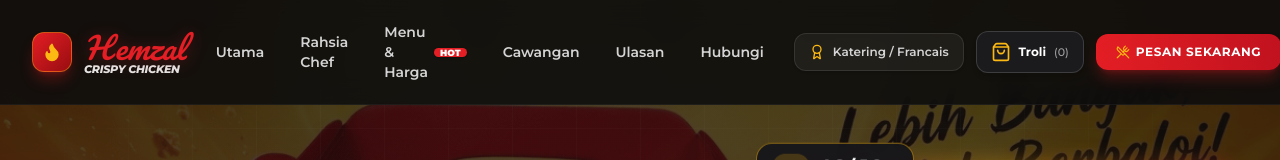
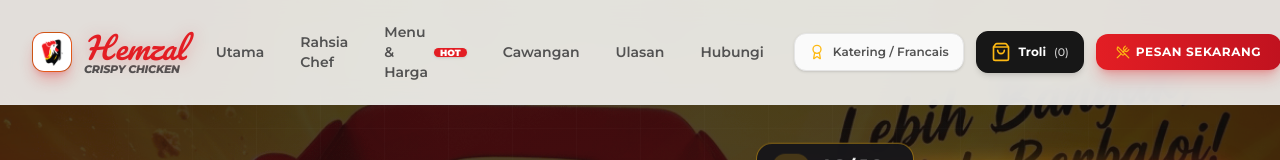
Before and after one commit to haz-pqh/Hemzal-Website-New, a React (Vite) app: page / in a window 1280 px wide. Shown: the top 160 px of the page. Built offline with nearby package versions, Linux system fonts and the light colour scheme.

Commit message:
Update Navbar.tsx

```diff
--- a/src/components/Navbar.tsx
+++ b/src/components/Navbar.tsx
@@ -1,6 +1,7 @@
 import React, { useState, useEffect } from 'react';
 import { ShoppingBag, MapPin, Phone, Menu, X, Flame, UtensilsCrossed, Award } from 'lucide-react';
 import { playPopSound } from '../utils/sound';
+import logo from '/icon.png';
 
 interface NavbarProps {
   cartCount: number;
@@ -40,8 +41,8 @@ export const Navbar: React.FC<NavbarProps> = ({
         id="main-navbar"
         className={`w-full transition-all duration-300 ${
           isScrolled
-            ? 'bg-[#0c0c0e]/95 backdrop-blur-md py-2.5 shadow-2xl border-b border-white/10'
-            : 'bg-[#0c0c0e]/85 backdrop-blur-md py-3.5 border-b border-white/5'
+            ? 'bg-white/95 backdrop-blur-md py-2.5 shadow-lg border-b border-neutral-200'
+            : 'bg-white/85 backdrop-blur-md py-3.5 border-b border-neutral-200/60'
         }`}
       >
         <div className="max-w-7xl mx-auto px-4 sm:px-6 lg:px-8 flex items-center justify-between gap-4">
@@ -51,14 +52,18 @@ export const Navbar: React.FC<NavbarProps> = ({
             href="#home"
             className="flex items-center gap-3 group cursor-pointer focus:outline-none shrink-0"
           >
-            <div className="w-10 h-10 rounded-xl bg-gradient-to-br from-[#E31E24] to-[#990D11] flex items-center justify-center shadow-lg shadow-[#E31E24]/30 border border-[#FDB913]/40 group-hover:scale-105 transition-transform shrink-0">
-              <Flame className="w-5 h-5 text-[#FDB913] fill-[#FDB913]" />
+            <div className="w-10 h-10 rounded-xl bg-gradient-to-br from-[#E31E24] to-[#990D11] flex items-center justify-center shadow-lg shadow-[#E31E24]/30 border border-[#FDB913]/40 group-hover:scale-105 transition-transform shrink-0 overflow-hidden">
+              <img
+                src={logo}
+                alt="Logo"
+                className="w-full h-full object-contain select-none pointer-events-none"
+              />
             </div>
             <div className="flex flex-col items-start leading-none">
               <span className="font-hemzal italic text-2xl sm:text-3xl text-[#E31E24] tracking-normal drop-shadow-[0_2px_8px_rgba(227,30,36,0.3)] group-hover:scale-105 transition-transform origin-left">
                 Hemzal
               </span>
-              <span className="text-[10px] sm:text-[11px] font-extrabold italic tracking-tight text-neutral-200 uppercase font-['Montserrat',sans-serif] -mt-0.5">
+              <span className="text-[10px] sm:text-[11px] font-extrabold italic tracking-tight text-neutral-600 uppercase font-['Montserrat',sans-serif] -mt-0.5">
                 Crispy Chicken
               </span>
             </div>
@@ -70,7 +75,7 @@ export const Navbar: React.FC<NavbarProps> = ({
               <a
                 key={link.href}
                 href={link.href}
-                className="relative px-3.5 py-2 rounded-xl text-sm font-semibold text-neutral-300 hover:text-white hover:bg-white/5 transition-all flex items-center gap-1.5 group"
+                className="relative px-3.5 py-2 rounded-xl text-sm font-semibold text-neutral-600 hover:text-neutral-900 hover:bg-neutral-100 transition-all flex items-center gap-1.5 group"
               >
                 <span>{link.label}</span>
                 {link.badge && (
@@ -90,7 +95,7 @@ export const Navbar: React.FC<NavbarProps> = ({
             <button
               id="catering-btn"
               onClick={onOpenFranchise}
-              className="hidden md:inline-flex items-center gap-2 text-xs font-semibold text-neutral-300 hover:text-white px-3.5 py-2.5 rounded-xl border border-white/10 hover:border-[#FDB913]/40 bg-white/5 hover:bg-white/10 transition-all cursor-pointer shadow-sm"
+              className="hidden md:inline-flex items-center gap-2 text-xs font-semibold text-neutral-600 hover:text-neutral-900 px-3.5 py-2.5 rounded-xl border border-neutral-200 hover:border-[#FDB913]/60 bg-neutral-50 hover:bg-neutral-100 transition-all cursor-pointer shadow-sm"
               title="Tempahan Katering & Peluang Francais"
             >
               <Award className="w-4 h-4 text-[#FDB913]" />
@@ -104,7 +109,7 @@ export const Navbar: React.FC<NavbarProps> = ({
                 playPopSound();
                 onOpenCart();
               }}
-              className="relative flex items-center justify-center gap-2 bg-[#1b1b1e] hover:bg-[#25252a] text-white px-3.5 py-2.5 rounded-xl border border-white/15 hover:border-[#FDB913]/50 transition-all shadow-md cursor-pointer group shrink-0"
+              className="relative flex items-center justify-center gap-2 bg-neutral-900 hover:bg-neutral-800 text-white px-3.5 py-2.5 rounded-xl border border-neutral-900 hover:border-[#FDB913]/50 transition-all shadow-md cursor-pointer group shrink-0"
               aria-label="Buka Troli Pesanan"
             >
               <ShoppingBag className="w-4 h-4 sm:w-5 sm:h-5 text-[#FDB913] group-hover:scale-110 transition-transform shrink-0" />
@@ -115,7 +120,7 @@ export const Navbar: React.FC<NavbarProps> = ({
                   {cartCount}
                 </span>
               ) : (
-                <span className="hidden xl:inline text-[11px] text-neutral-400 font-medium">(0)</span>
+                <span className="hidden xl:inline text-[11px] text-neutral-300 font-medium">(0)</span>
               )}
             </button>
 
@@ -135,14 +140,14 @@ export const Navbar: React.FC<NavbarProps> = ({
                 playPopSound();
                 setMobileMenuOpen(!mobileMenuOpen);
               }}
-              className="lg:hidden flex items-center justify-center w-10 h-10 rounded-xl bg-[#1b1b1e] hover:bg-[#25252a] active:bg-[#2e2e35] text-white border border-white/15 hover:border-[#FDB913]/50 transition-all shadow-md cursor-pointer shrink-0"
+              className="lg:hidden flex items-center justify-center w-10 h-10 rounded-xl bg-neutral-900 hover:bg-neutral-800 active:bg-neutral-700 text-white border border-neutral-900 hover:border-[#FDB913]/50 transition-all shadow-md cursor-pointer shrink-0"
               aria-label={mobileMenuOpen ? 'Tutup menu navigasi' : 'Buka menu navigasi'}
               aria-expanded={mobileMenuOpen}
             >
               {mobileMenuOpen ? (
                 <X className="w-5 h-5 text-[#FDB913]" />
               ) : (
-                <Menu className="w-5 h-5 text-neutral-200" />
+                <Menu className="w-5 h-5 text-neutral-100" />
               )}
             </button>
 
@@ -151,26 +156,26 @@ export const Navbar: React.FC<NavbarProps> = ({
 
         {/* Mobile Dropdown Menu Drawer */}
         {mobileMenuOpen && (
-          <div className="lg:hidden bg-[#121215]/98 backdrop-blur-xl border-b border-white/10 px-5 py-5 space-y-4 shadow-2xl animate-in slide-in-from-top-3 duration-200 max-h-[calc(100vh-100px)] overflow-y-auto">
+          <div className="lg:hidden bg-white/98 backdrop-blur-xl border-b border-neutral-200 px-5 py-5 space-y-4 shadow-2xl animate-in slide-in-from-top-3 duration-200 max-h-[calc(100vh-100px)] overflow-y-auto">
             <div className="flex flex-col space-y-1 font-semibold text-sm">
               <a
                 href="#home"
                 onClick={() => setMobileMenuOpen(false)}
-                className="text-neutral-200 hover:text-[#FDB913] py-2.5 px-3 rounded-lg hover:bg-white/5 transition-colors flex items-center justify-between"
+                className="text-neutral-700 hover:text-[#E31E24] py-2.5 px-3 rounded-lg hover:bg-neutral-100 transition-colors flex items-center justify-between"
               >
                 <span>Laman Utama</span>
               </a>
               <a
                 href="#resepi"
                 onClick={() => setMobileMenuOpen(false)}
-                className="text-neutral-200 hover:text-[#FDB913] py-2.5 px-3 rounded-lg hover:bg-white/5 transition-colors flex items-center justify-between"
+                className="text-neutral-700 hover:text-[#E31E24] py-2.5 px-3 rounded-lg hover:bg-neutral-100 transition-colors flex items-center justify-between"
               >
                 <span>Rahsia & Resepi Chef</span>
               </a>
               <a
                 href="#menu"
                 onClick={() => setMobileMenuOpen(false)}
-                className="text-neutral-200 hover:text-[#FDB913] py-2.5 px-3 rounded-lg hover:bg-white/5 transition-colors flex items-center justify-between"
+                className="text-neutral-700 hover:text-[#E31E24] py-2.5 px-3 rounded-lg hover:bg-neutral-100 transition-colors flex items-center justify-between"
               >
                 <span>Menu & Senarai Harga</span>
                 <span className="text-[10px] text-white bg-[#E31E24] px-2 py-0.5 rounded-full font-black">Panas!</span>
@@ -178,7 +183,7 @@ export const Navbar: React.FC<NavbarProps> = ({
               <a
                 href="#cawangan"
                 onClick={() => setMobileMenuOpen(false)}
-                className="text-neutral-200 hover:text-[#FDB913] py-2.5 px-3 rounded-lg hover:bg-white/5 transition-colors flex items-center justify-between"
+                className="text-neutral-700 hover:text-[#E31E24] py-2.5 px-3 rounded-lg hover:bg-neutral-100 transition-colors flex items-center justify-between"
               >
                 <span className="flex items-center gap-1.5">
                   <MapPin className="w-4 h-4 text-[#FDB913]" /> Cawangan Outlet
@@ -188,20 +193,20 @@ export const Navbar: React.FC<NavbarProps> = ({
               <a
                 href="#testimoni"
                 onClick={() => setMobileMenuOpen(false)}
-                className="text-neutral-200 hover:text-[#FDB913] py-2.5 px-3 rounded-lg hover:bg-white/5 transition-colors flex items-center justify-between"
+                className="text-neutral-700 hover:text-[#E31E24] py-2.5 px-3 rounded-lg hover:bg-neutral-100 transition-colors flex items-center justify-between"
               >
                 <span>Review & Testimoni</span>
               </a>
               <a
                 href="#hubungi"
                 onClick={() => setMobileMenuOpen(false)}
-                className="text-neutral-200 hover:text-[#FDB913] py-2.5 px-3 rounded-lg hover:bg-white/5 transition-colors flex items-center justify-between"
+                className="text-neutral-700 hover:text-[#E31E24] py-2.5 px-3 rounded-lg hover:bg-neutral-100 transition-colors flex items-center justify-between"
               >
                 <span>Hubungi Kami</span>
               </a>
             </div>
 
-            <div className="pt-3 border-t border-white/10 flex flex-col gap-2.5">
+            <div className="pt-3 border-t border-neutral-200 flex flex-col gap-2.5">
               <a
                 href="#menu"
                 onClick={() => setMobileMenuOpen(false)}
@@ -214,15 +219,15 @@ export const Navbar: React.FC<NavbarProps> = ({
                   setMobileMenuOpen(false);
                   onOpenFranchise();
                 }}
-                className="w-full text-center py-2.5 rounded-xl border border-white/20 hover:border-[#FDB913]/50 text-neutral-200 font-bold text-xs bg-white/5"
+                className="w-full text-center py-2.5 rounded-xl border border-neutral-200 hover:border-[#FDB913]/60 text-neutral-700 font-bold text-xs bg-neutral-50"
               >
                 🤝 Katering Kenduri & Francais
               </button>
               <a
                 href="tel:+60123456789"
-                className="w-full flex items-center justify-center gap-2 py-2.5 rounded-xl bg-emerald-500/15 border border-emerald-500/30 text-emerald-300 font-bold text-xs"
+                className="w-full flex items-center justify-center gap-2 py-2.5 rounded-xl bg-emerald-50 border border-emerald-300 text-emerald-700 font-bold text-xs"
               >
-                <Phone className="w-4 h-4 text-emerald-400" /> Hotline Dapur: +60 12-345 6789
+                <Phone className="w-4 h-4 text-emerald-600" /> Hotline Dapur: +60 12-345 6789
               </a>
             </div>
           </div>
```
